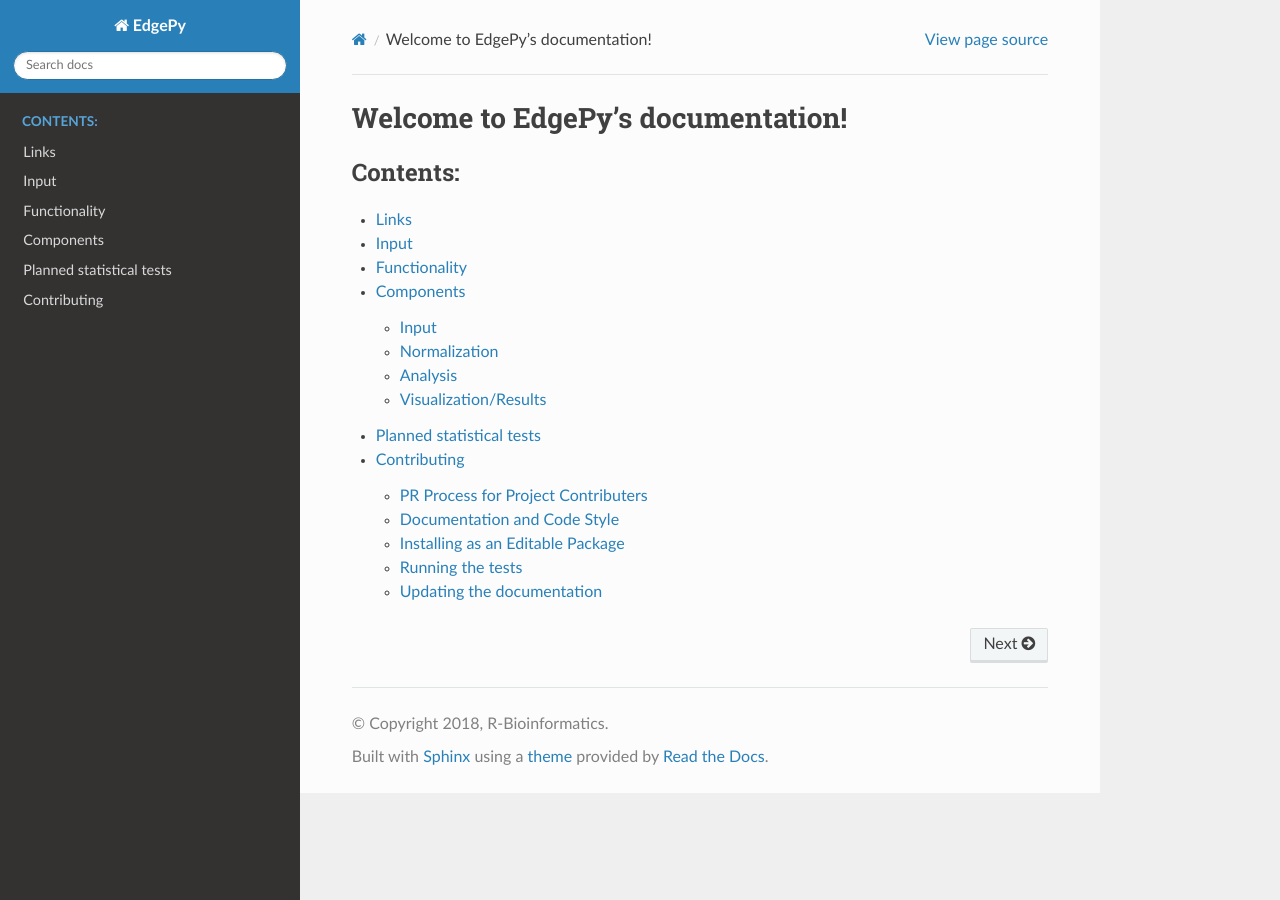
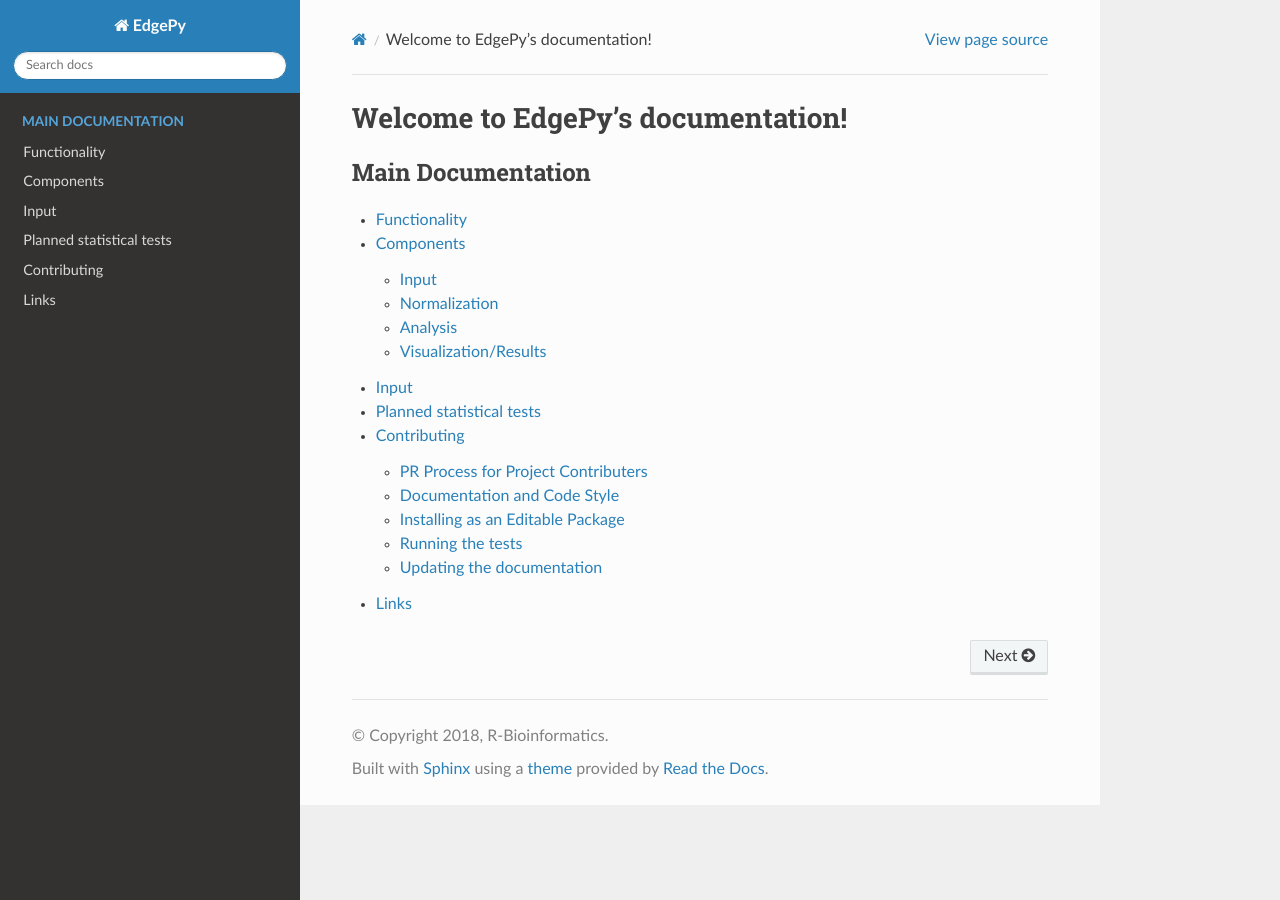
Before and after one commit to r-bioinformatics/edgePy, a Sphinx documentation site: the page built from docs/index.rst, in a window 1280 px wide. Built offline with Sphinx 7.4.7 and the Read the Docs theme 2.0.0, drawn with Linux system fonts in a browser that asks for light colours.

Commit message:
Changed file order to look a bit better

```diff
--- a/docs/index.rst
+++ b/docs/index.rst
@@ -8,10 +8,10 @@ Welcome to EdgePy's documentation!
 
 .. toctree::
    :maxdepth: 2
-   :caption: Contents:
+   :caption: Main Documentation
 
-   Links
+   functionality
    data-formats
-   functionality
    planned_statistical_tests
    CONTRIBUTING
+   Links
```
